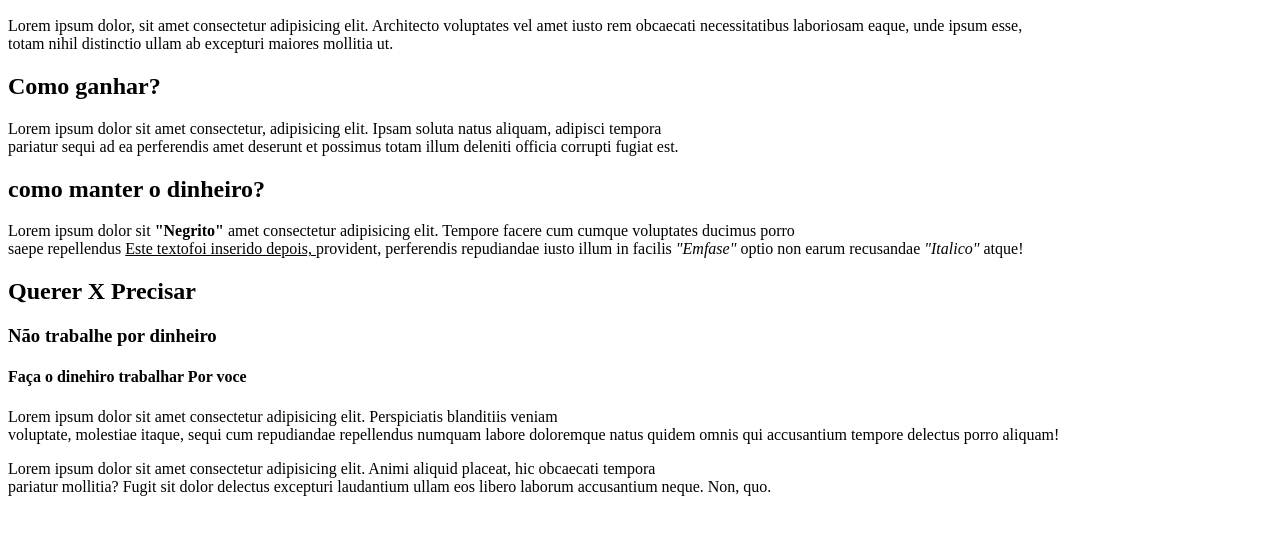
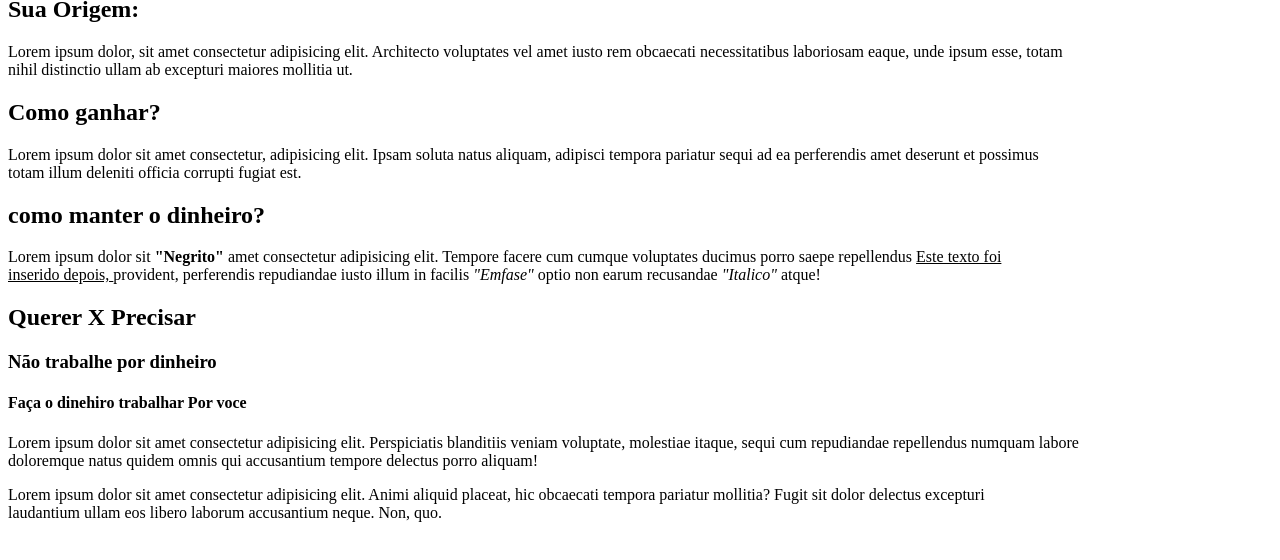
Before and after one commit to pedrohenriquelopesdefranca/Meu-Projeto, a plain HTML site: page site-projeto/index.html in a window 1280 px wide. Shown: the part 110-670 px from the top of the page. Drawn offline with Linux system fonts and the light colour scheme.

Commit message:
Atualizei esta pagina!

```diff
--- a/site-projeto/index.html
+++ b/site-projeto/index.html
@@ -4,24 +4,26 @@
     <meta charset="UTF-8">
     <meta http-equiv="X-UA-Compatible" content="IE=edge">
     <meta name="Pedro henrique" content="width=device-width, initial-scale=1.0">
+<<<<<<< Updated upstream
     <title>Meu primeiro site</title>
     <h1>Como funciona o dinheiro?</h1>
 
 <h2>Sua Origem:</h2>
-    <p>Lorem ipsum dolor, sit amet consectetur adipisicing elit. Architecto voluptates vel amet iusto rem obcaecati necessitatibus laboriosam eaque, unde ipsum esse,<br> totam nihil distinctio ullam ab excepturi maiores mollitia ut.
+    <p>Lorem ipsum dolor, sit amet consectetur adipisicing elit. Architecto voluptates vel amet iusto rem obcaecati necessitatibus laboriosam eaque, unde ipsum esse, totam<br> nihil distinctio ullam ab excepturi maiores mollitia ut.
 
        <h2>Como ganhar?</h2>
-       Lorem ipsum dolor sit amet consectetur, adipisicing elit. Ipsam soluta natus aliquam, adipisci tempora <br> pariatur sequi ad ea perferendis amet deserunt et possimus totam illum deleniti officia corrupti fugiat est.
+       Lorem ipsum dolor sit amet consectetur, adipisicing elit. Ipsam soluta natus aliquam, adipisci tempora pariatur sequi ad ea perferendis amet deserunt et possimus<br> totam illum deleniti officia corrupti fugiat est.
     <h2>como manter o dinheiro?</h2>
 
-    Lorem ipsum dolor sit <b>"Negrito"</b> amet consectetur adipisicing elit. Tempore facere cum cumque voluptates ducimus porro <br> saepe repellendus <u>Este textofoi inserido depois, </u> provident, perferendis repudiandae iusto illum in facilis <em>"Emfase"</em> optio non earum recusandae <i>"Italico"</i> atque!
+    Lorem ipsum dolor sit <b>"Negrito"</b> amet consectetur adipisicing elit. Tempore facere cum cumque voluptates ducimus porro saepe repellendus <u>Este texto foi<br> inserido depois, </u> provident, perferendis repudiandae iusto illum in facilis <em>"Emfase"</em> optio non earum recusandae <i>"Italico"</i> atque!
 
     <h2>Querer X Precisar</h2>
     <h3>Não trabalhe por dinheiro</h3>
     <h4>Faça o dinehiro trabalhar Por voce</h4>
-    Lorem ipsum dolor sit amet consectetur adipisicing elit. Perspiciatis blanditiis veniam <br> voluptate, molestiae itaque, sequi cum repudiandae repellendus numquam labore doloremque natus quidem omnis qui accusantium tempore delectus porro aliquam!
+    Lorem ipsum dolor sit amet consectetur adipisicing elit. Perspiciatis blanditiis veniam voluptate, molestiae itaque, sequi cum repudiandae repellendus numquam labore<br> doloremque natus quidem omnis qui accusantium tempore delectus porro aliquam!
 
-    </p> Lorem ipsum dolor sit amet consectetur adipisicing elit. Animi aliquid placeat, hic obcaecati tempora <br> pariatur mollitia? Fugit sit dolor delectus excepturi laudantium ullam eos libero laborum accusantium neque. Non, quo.
+    </p> Lorem ipsum dolor sit amet consectetur adipisicing elit. Animi aliquid placeat, hic obcaecati tempora pariatur mollitia? Fugit sit dolor delectus excepturi<br> laudantium ullam eos libero laborum accusantium neque. Non, quo.
+
 </head>
 <body>
 
```
